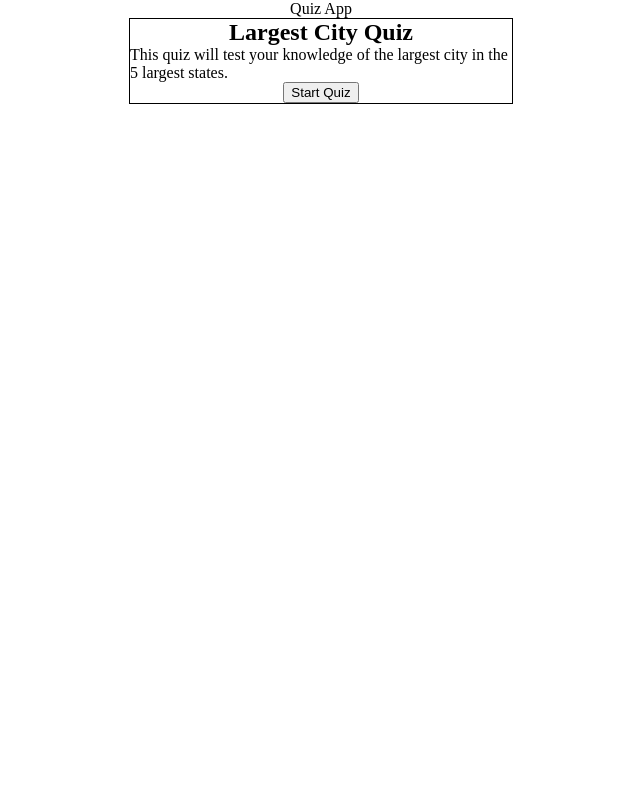
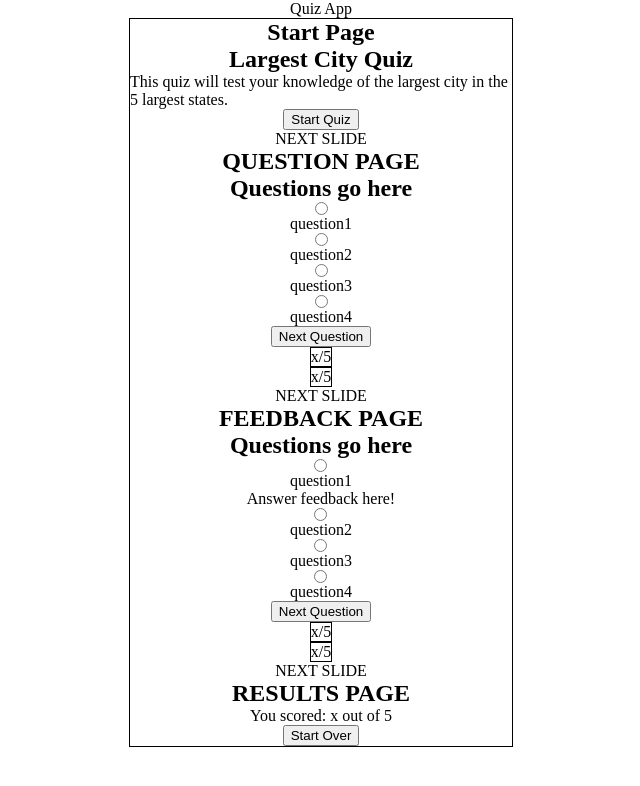
Before and after one commit to hmaiermack/wireframe, a plain HTML site: page index.html in a window 1280 px wide. Shown: the whole page, without its empty margins (319-959 px from the left). Drawn offline with nearby package versions, Linux system fonts and the light colour scheme.

Commit message:
Changed page from dynamic to static and added a question feedback page

```diff
--- a/index.html
+++ b/index.html
@@ -10,6 +10,7 @@
     <title>Quiz App</title>
 </head>
 <body>
+        <h2>Start Page</h2>
         <section class = "title">
                 <header>
                     <h1>Largest City Quiz</h1>
@@ -22,6 +23,68 @@
             </section>
         <section class = "quiz-box">
         </section>
+
+        <span>NEXT SLIDE </span>
+
+        <section class = "item quiz-box">
+            <h2> QUESTION PAGE</h2>
+            <section class = "item current-question">
+                <h2>Questions go here</h2>
+            </section>
+            <section class="item question-choices">
+            <form class = "item multiple choice">
+                    <input type="radio" name="question" id="question1">
+                    <label for="question1">question1</label>
+                    <input type="radio" name="question" id="question2">
+                    <label for="question2">question2</label>
+                    <input type="radio" name="question" id="question3">
+                    <label for="question3">question3</label>
+                    <input type="radio" name="question" id="question4">
+                    <label for="question4">question4</label>
+            </section>
+            <div class="item footer">
+            <div id="submit">
+            <button type="submit" id="submit">Next Question</button>
+            </div>
+            </form>
+            <div class="item progress">x/5</div>
+            <div class="item score">x/5</div>
+            </div>
+        </section>
+
+        <span>NEXT SLIDE</span>
+        <h2>FEEDBACK PAGE</h2>
+        <section class = "item current-question">
+            <h2>Questions go here</h2>
+        </section>
+        <section class="item question-choices">
+        <form class = "item multiple choice">
+                <input type="radio" name="question" id="question1">
+                <label for="question1">question1</label>
+                <span>Answer feedback here!</span>
+                <input type="radio" name="question" id="question2">
+                <label for="question2">question2</label>
+                <input type="radio" name="question" id="question3">
+                <label for="question3">question3</label>
+                <input type="radio" name="question" id="question4">
+                <label for="question4">question4</label>
+        </section>
+        <div class="item footer">
+        <div id="submit">
+        <button type="submit" id="submit">Next Question</button>
+        </div>
+        </form>
+        <div class="item progress">x/5</div>
+        <div class="item score">x/5</div>
+        </div>
+    </section>
+    <span>NEXT SLIDE</span>
+    <h2>RESULTS PAGE</h2>
+    <section>
+        <p>You scored: x out of 5</p>
+        <button type="submit">Start Over</button>
+    </section>
+
     </main>
 </body>
 
--- a/script.js
+++ /dev/null
@@ -1,47 +0,0 @@
-
-function start(){
-    $('#start').on('click', function (){
-        event.preventDefault();
-        console.log('test');
-        $('.content').empty();
-        $('.content').append(` <section class = "item quiz-box">
-        <section class = "item current-question">
-            <h2>Questions go here</h2>
-        </section>
-        <section class="item question-choices">
-        <form class = "item multiple choice">
-                <input type="radio" name="question" id="question1">
-                <label for="question1">question1</label>
-                <input type="radio" name="question" id="question2">
-                <label for="question2">question2</label>
-                <input type="radio" name="question" id="question3">
-                <label for="question3">question3</label>
-                <input type="radio" name="question" id="question4">
-                <label for="question4">question4</label>
-        </section>
-        <div class="item footer">
-        <div id="submit">
-        <button type="submit" id="submit">Next Question</button>
-        </div>
-        </form>
-        <div class="item progress">x/5</div>
-        <div class="item score">x/5</div>
-        </div>
-    </section>`);
-    })
-}
-
-function next(){
-    $('.content').on('click', '#submit', function (){
-        console.log('hi');
-        event.preventDefault();
-        $('.content').empty();
-        $('.content').append(` <section>
-        <p>You scored: x out of 5</p>
-        <button type="submit">Start Over</button>
-    </section>`);
-    })
-}
-
-start();
-next();
```
